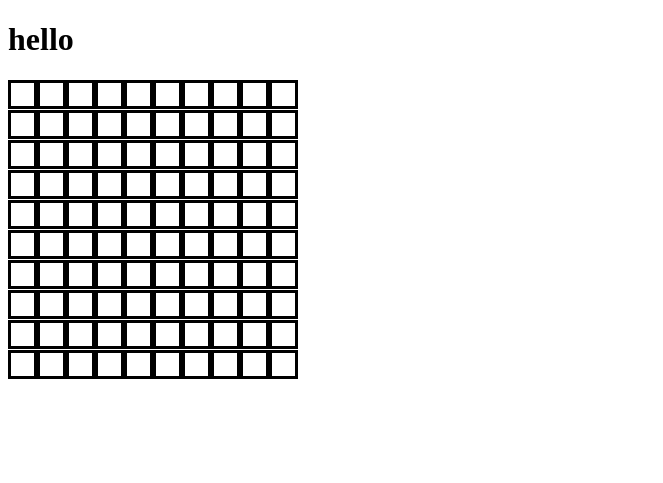
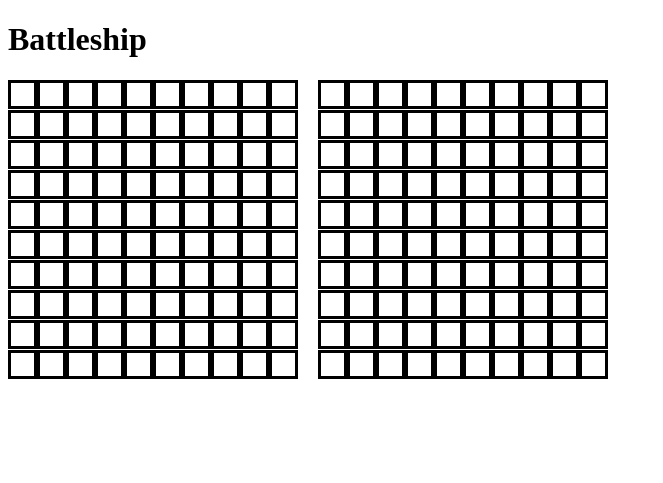
Before and after one commit to CraigMarc/battleship, a website with bundled scripts: page dist/index.html in a window 1280 px wide. Shown: the whole page, without its empty margins (0-663 px from the left). Built offline with nearby package versions, Linux system fonts and the light colour scheme.

Commit message:
added grids for player and computer

```diff
--- a/src/dom.js
+++ b/src/dom.js
@@ -7,7 +7,7 @@
 
         for(let y=0; y<array.board[i].length; y++) {
 
-         const container = document.querySelector('#container');
+         const container = document.querySelector('#playerContainer');
          const grid = document.createElement('div');
 
          grid.classList.add('grid');
@@ -26,7 +26,7 @@
 
             for(let y=0; y<array.board[i].length; y++) {
 
-             const container = document.querySelector('#container');
+             const container = document.querySelector('#computerContainer');
              const grid = document.createElement('div');
 
              grid.classList.add('grid');
--- a/src/index.js
+++ b/src/index.js
@@ -12,6 +12,7 @@
 
 import {
   createPlayerGrid,
+  createComputerGrid,
 } from "./dom";
 
 
@@ -91,7 +92,14 @@
 
 console.log(computerBoard)
 
-createPlayerGrid(computerBoard)
+createComputerGrid(computerBoard)
+
+//create player board
+let playerBoard = new Board
+playerBoard.placeShip(0, 0, destroyer, 'v')
+playerBoard.placeShip(4, 5, patrol, 'v' )
+
+createPlayerGrid(playerBoard)
 
 /*
 //destroyer.hit(3)
--- a/src/styles.css
+++ b/src/styles.css
@@ -1,4 +1,12 @@
 #container {
+    height: 400px;
+    width: 100%;
+    display: flex;
+    flex-wrap: wrap;
+    gap: 10px;
+}
+
+#computerContainer {
     width: 300px;
     height: 300px;
     display: flex;
@@ -6,6 +14,15 @@
 
 }
 
+#playerContainer {
+    width: 300px;
+    height: 300px;
+    display: flex;
+    flex-wrap: wrap;
+
+}
+
+
 .grid {
     border: solid;
 
```
Also changed, not shown: dist/index.html, dist/main.js.
